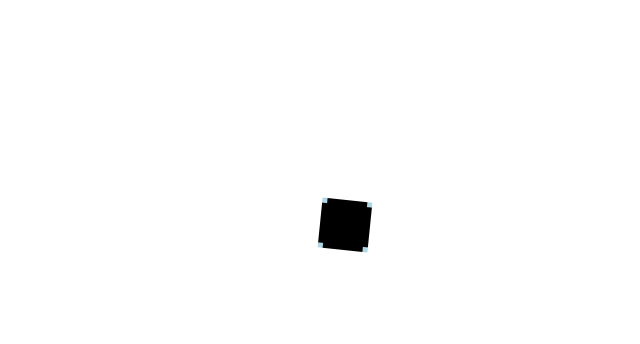
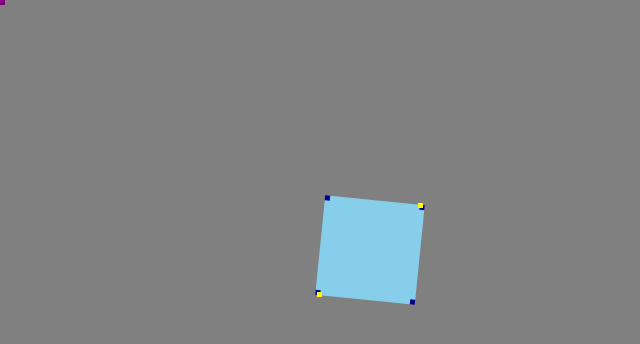
Before and after one commit to hu-jeff/2d-shadows, a React (Create React App) app: page / in a window 1280 px wide. Shown: the top 344 px of the page, without its empty margins (0-640 px from the left). Built offline with nearby package versions, Linux system fonts and the light colour scheme.

Commit message:
added corner checking

```diff
--- a/src/App.css
+++ b/src/App.css
@@ -10,3 +10,17 @@
   width: 50vw;
   height: 50vh;
 }
+
+.test {
+  width: 5px;
+  height: 5px;
+  background-color: purple;
+  position: absolute;
+}
+
+.corner {
+  width: 5px;
+  height: 5px;
+  background-color: yellow;
+  position: absolute;
+}
--- a/src/App.tsx
+++ b/src/App.tsx
@@ -1,19 +1,124 @@
 import React, {MouseEventHandler, useEffect, useMemo, useRef, useState} from 'react';
 import Box from "./Box";
 import './App.css';
+import {Simulate} from "react-dom/test-utils";
+import change = Simulate.change;
 
 const throttle = require('lodash.throttle');
 
+interface Vector {
+    x: number,
+    y: number
+}
+
 function App() {
     const boxRef = useRef();
-    const [mousePosition, setMousePosition] = useState([0,0]); // using array for micro optimization
+    const [mousePosition, setMousePosition] = useState({x: 0,y: 0});
+    const stateRef = useRef(mousePosition);
+    stateRef.current = mousePosition;
+
+    const [a1, seta1] = useState({x: 0, y: 0})
+    const seta1ref = useRef(seta1)
+    seta1ref.current = seta1
+
+    const [m, setm] = useState({x:0, y:0})
+    const mref = useRef(setm)
+    mref.current = setm
+
+    const [c1, setc1] = useState({x: 0, y: 0})
+    const setc1ref = useRef(setc1)
+    setc1ref.current = setc1
+
+    const [c2, setc2] = useState({x: 0, y: 0})
+    const setc2ref = useRef(setc2)
+    setc2ref.current = setc2
+
+    const dot = (u: Vector, v:Vector) => {
+        return u.x * v.x + u.y * v.y
+    }
+
+    const unit = (u: Vector) => {
+        const mag = Math.sqrt(u.x* u.x + u.y * u.y)
+        return {x: u.x/mag, y: u.y/mag}
+    }
+
+    const sub = (u:Vector, v:Vector) => {
+        return {x: u.x - v.x, y: u.y - v.y}
+    }
+
+    const add = (u: Vector, v:Vector) => {
+        return {x: u.x + v.x, y: u.y + v.y}
+    }
 
     const mouseMoveHandler = useMemo(() => throttle((e: React.MouseEvent) => {
-        setMousePosition([e.clientX, e.clientY]);
+        setMousePosition({x: e.clientX, y: e.clientY});
     }, 100), [])
 
-    const positionsHandler = (positions: {x:number, y:number}[]) => {
+    const checkAngle = (angle1:number, angle2: number) => {
+        return (angle1 <= 3.14159 / 2 && angle2 > 3.14159/2) || (angle1 > 3.14159 / 2 && angle2 <= 3.14159/2)
+    }
 
+    const positionsHandler = ({a,b,c,d,e}: {a: Vector, b: Vector, c: Vector, d: Vector, e:Vector}) => {
+        //c to a on a
+        let changeCorner = setc1ref.current
+
+        const ca = unit(sub(a,c)) //unit a-c
+        const ma = unit(sub(a, stateRef.current)) // unit a - mousePosition
+        const ba = unit(sub(a, b))
+
+        const angletl = Math.acos(dot(ca, ma));
+        const angletl2 = Math.acos(dot(ba, ma));
+
+        if (checkAngle(angletl, angletl2)) {
+            changeCorner(a);
+            changeCorner = setc2ref.current
+        }
+
+        const ab = unit(sub(b,a))
+        const mb = unit(sub(b, stateRef.current))
+        const db = unit(sub(b,d))
+
+        const angletr = Math.acos(dot(ab,mb))
+        const angletr2 = Math.acos(dot(db,mb))
+
+        if (checkAngle(angletr, angletr2)) {
+            changeCorner(b)
+            changeCorner = setc2ref.current
+        }
+
+        const ac = unit(sub(c,a))
+        const mc = unit(sub(c, stateRef.current))
+        const dc = unit(sub(c,d))
+
+        const anglebl = Math.acos(dot(ac,mc))
+        const anglebl2 = Math.acos(dot(dc,mc))
+
+        if (checkAngle(anglebl, anglebl2)) {
+            changeCorner(c)
+            changeCorner = setc2ref.current
+        }
+
+        const bd = unit(sub(d,b))
+        const md = unit(sub(d, stateRef.current))
+        const cd = unit(sub(d, c))
+
+        const anglebr = Math.acos(dot(bd,md))
+        const anglebr2 = Math.acos(dot(cd,md))
+
+        if (checkAngle(anglebr, anglebr2)) {
+            changeCorner(d)
+        }
+
+        // const temp3 = unit(add(sub(a, b), a))  // unit a-b + a
+
+        // seta1ref.current(add({x: ca.x * 50, y: ca.y * 50}, a))
+        // mref.current(add({x: ma.x * 50, y: ma.y * 50}, a))
+        // setc2ref.current(add({x: ba.x * 50, y: ba.y * 50}, a))
+        // console.log(Math.acos(dot(ca, ma))*180/3.14159)
+
+        // console.log(temp)
+        // console.log(a,b,c,d)
+        // console.log(stateRef.current)
     }
 
   return (
@@ -21,6 +126,28 @@ function App() {
         <div className="box-holder">
             <Box sendPos = {positionsHandler}/>
         </div>
+        <div className="test" style={{
+            top: a1.y,
+            left: a1.x
+        }}></div>
+
+        <div className="test" style={{
+            top: m.y,
+            left: m.x
+        }}>
+        </div>
+
+        <div className="corner" style={{
+            top: c1.y,
+            left: c1.x
+        }}>
+        </div>
+
+        <div className="corner" style={{
+            top: c2.y,
+            left: c2.x
+        }}>
+        </div>
     </div>
   );
 }
--- a/src/Box.css
+++ b/src/Box.css
@@ -1,7 +1,7 @@
 .box {
-    width: 50px;
-    height: 50px;
-    background-color: black;
+    width: 100px;
+    height: 100px;
+    background-color: #87ceeb;
     position:relative;
 
     animation: rotate infinite 30s linear;
@@ -10,20 +10,23 @@
 .box > div {
     width: 5px;
     height: 5px;
-    background-color: lightblue;
+    background-color: darkblue;
     position: absolute;
 }
 
 .top-right-corner {
+    background-color: white;
     right: 0;
 }
 
 .bottom-right-corner {
+    background-color: green;
     right: 0;
     bottom: 0
 }
 
 .bottom-left-corner {
+    background-color: blue;
     bottom: 0;
 }
 
--- a/src/Box.tsx
+++ b/src/Box.tsx
@@ -1,8 +1,12 @@
-import React, {useEffect, useRef} from "react";
+import React, {useEffect, useRef, useState} from "react";
 import './Box.css';
 
+interface Vector {
+    x: number,
+    y: number
+}
 interface BoxProps {
-    sendPos: (positions: {x: number, y:number}[]) => void;
+    sendPos: (positions: {a: Vector, b: Vector, c: Vector, d: Vector, e:Vector}) => void;
 }
 
 function Box({sendPos}: BoxProps) {
@@ -10,9 +14,19 @@ function Box({sendPos}: BoxProps) {
     const topRightRef = useRef<HTMLDivElement>(null);
     const bottomLeftRef = useRef<HTMLDivElement>(null);
     const bottomRightRef = useRef<HTMLDivElement>(null);
+    const boxRef = useRef<HTMLDivElement>(null)
+    const [center, setCenter] = useState({x: 0, y:0});
 
     useEffect(() => {
-        setInterval(() => {
+        if (boxRef.current == null) {
+            return
+        }
+        const bounding = boxRef.current.getBoundingClientRect()
+        setCenter({x: (bounding.right - bounding.left)/2 + bounding.left, y: (bounding.bottom - bounding.top)/2 + bounding.top})
+    }, [])
+
+    useEffect(() => {
+        const interval = setInterval(() => {
             if (topLeftRef.current == null || topRightRef.current == null ||
                 bottomLeftRef.current == null || bottomRightRef.current == null) {
                 return;
@@ -23,19 +37,24 @@ function Box({sendPos}: BoxProps) {
             const bottomLeftRefBounding = bottomLeftRef.current.getBoundingClientRect();
             const bottomRightRefBounding = bottomRightRef.current.getBoundingClientRect();
 
-            const positionArray = [
-                {x: topLeftRefBounding.x, y: topLeftRefBounding.y},
-                {x: topRightRefBounding.x, y:topRightRefBounding.y},
-                {x: bottomLeftRefBounding.x, y:bottomLeftRefBounding.y},
-                {x: bottomRightRefBounding.x, y: bottomRightRefBounding.y}
-            ]
+            const positionArray = {
+                a: {x: topLeftRefBounding.x, y: topLeftRefBounding.y},
+                b: {x: topRightRefBounding.x, y:topRightRefBounding.y},
+                c: {x: bottomLeftRefBounding.x, y:bottomLeftRefBounding.y},
+                d: {x: bottomRightRefBounding.x, y: bottomRightRefBounding.y},
+                e: center
+            }
 
             sendPos(positionArray)
-        }, 100)
-    })
+        }, 100);
+
+        return () => {
+            clearTimeout(interval);
+        }
+    }, [])
 
     return (
-        <div className="box">
+        <div className="box" ref={boxRef}>
             <div className="top-left-corner" ref={topLeftRef}></div>
             <div className="top-right-corner" ref={topRightRef}></div>
             <div className="bottom-left-corner" ref={bottomLeftRef}></div>
--- a/src/index.css
+++ b/src/index.css
@@ -5,6 +5,7 @@ body {
     sans-serif;
   -webkit-font-smoothing: antialiased;
   -moz-osx-font-smoothing: grayscale;
+  background-color: grey;
 }
 
 code {
```
